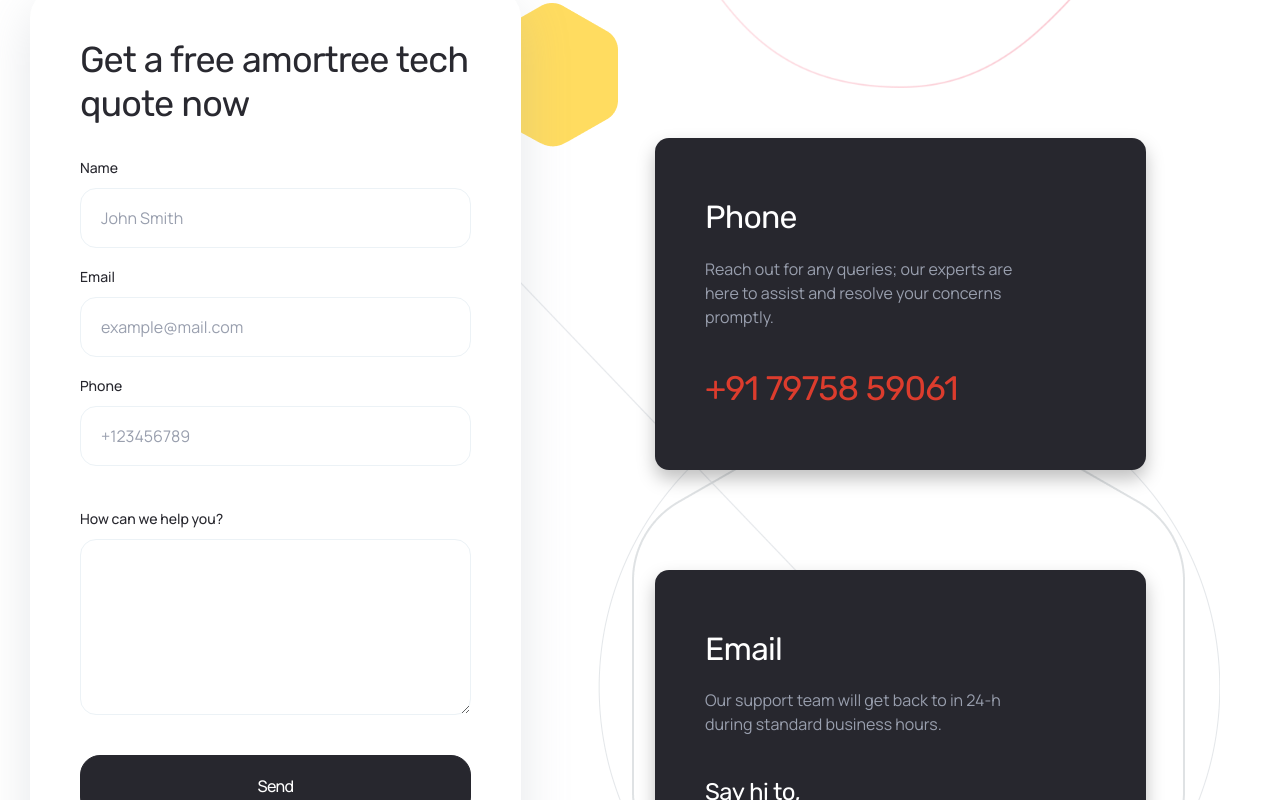
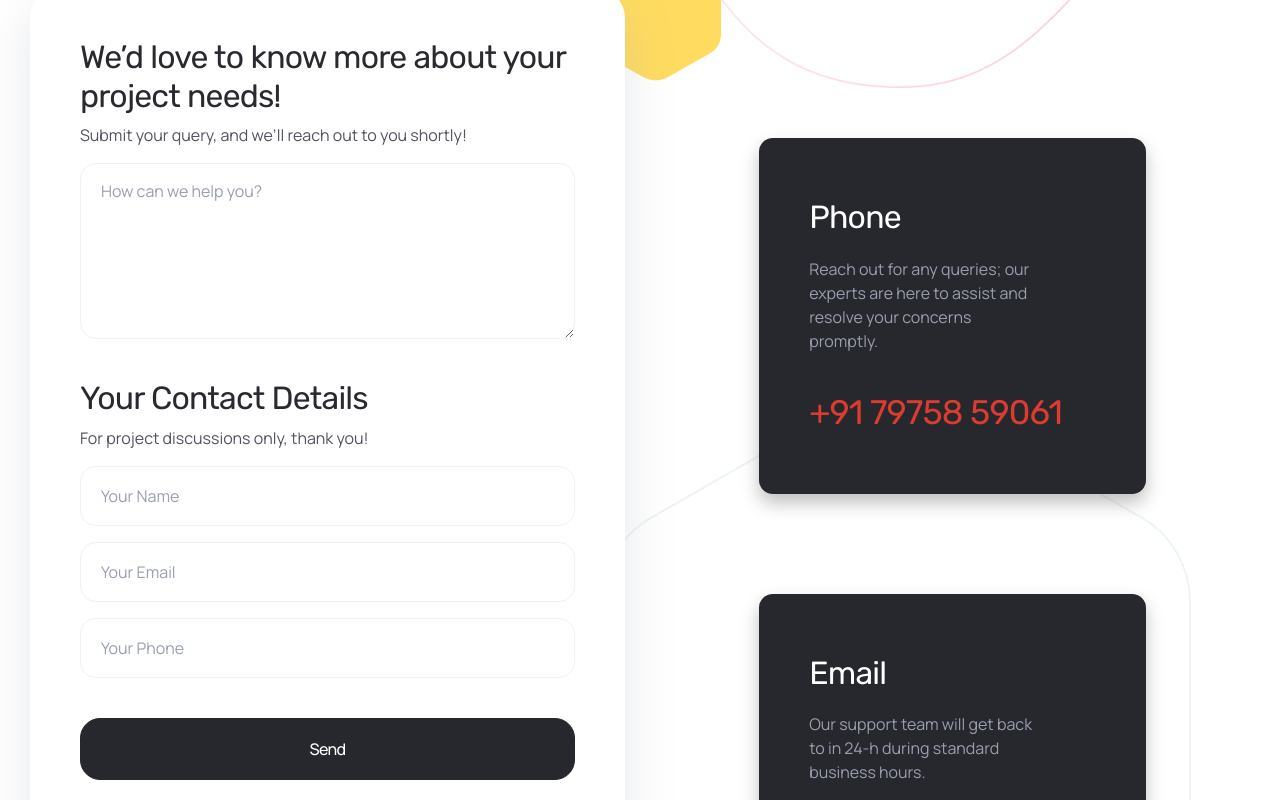
Before and after one commit to att-business-apps/att-landingpage, a Vue app in the folder att-website/: page /whereToFind in a window 1280 px wide. Shown: the part 840-1640 px from the top of the page. Built offline with nearby package versions, Linux system fonts and the light colour scheme.

Commit message:
Contact form redesigned

```diff
--- a/att-website/src/assets/sass/elements/_sectionHeading.scss
+++ b/att-website/src/assets/sass/elements/_sectionHeading.scss
@@ -491,8 +491,8 @@
         position: absolute;
         z-index: -1;
         &.shape-1 {
-            top: 115px;
-            left: 38%;
+            top: 4%;
+            left: 46%;
         }
         &.shape-2 {
             left: 60px;
--- a/att-website/src/views/ContactView.vue
+++ b/att-website/src/views/ContactView.vue
@@ -71,7 +71,7 @@ function getTemplate(target){
         <div class="container">
             <div class="breadcrumb">
                 <div class="section-heading heading-left">
-                    <h1 class="title h2 mb-0">Need Assistance? Let’s Connect!</h1>
+                    <h1 class="title h2 mb-0">Let’s craft something extraordinary together!</h1>
                     <p>We’re here to help with all your branding, design and development needs.</p>
                 </div>
                 <ul class="list-unstyled">
@@ -100,44 +100,52 @@ function getTemplate(target){
     <div class="section section-padding">
         <div class="container">
             <div class="row">
-                <div class="col-xl-5 col-lg-6">
+                <div class="col-lg-6">
                     <div class="contact-form-box shadow-box mb--30">
-                        <h3 class="title">Get a free amortree tech quote now</h3>
                         <form class="amor-contact-form">
+                            <h4 class="mb-2">We’d love to know more about your project needs!</h4>
+                            <p class="mb-3">Submit your query, and we’ll reach out to you shortly!</p>
+                            <div class="form-group mb--40">
+                                <!-- <label>How can we help you?</label> -->
+                                <textarea name="contact-message" id="message" class="form-control textarea"
+                                    v-model="message" cols="30" rows="6" placeholder="How can we help you?"
+                                    required></textarea>
+                            </div>
+
+
+                            <h4 class="mt-3 mb-2">Your Contact Details</h4>
+                            <p class="mb-3">For project discussions only, thank you!</p>
                             <div class="form-group">
-                            <label>Name</label>
-                            <input type="text" v-model="from_name" class="form-control" name="contact-name"
-                                placeholder="John Smith" required="" />
+                                <!-- <label>Name</label> -->
+                                <input type="text" v-model="from_name" class="form-control" name="contact-name"
+                                    placeholder="Your Name" required="" />
                             </div>
                             <div class="form-group">
-                            <label>Email</label>
-                            <input type="email" v-model="email" class="form-control" name="contact-email"
-                                placeholder="example@mail.com" required />
+                                <!-- <label>Email</label> -->
+                                <input type="email" v-model="email" class="form-control" name="contact-email"
+                                    placeholder="Your Email" required />
                             </div>
                             <div class="form-group mb--40">
-                            <label>Phone</label>
-                            <input type="tel" class="form-control" v-model="phoneNumber" name="contact-phone"
-                                placeholder="+123456789" required />
-                            </div>
-                            <div class="form-group mb--40">
-                            <label>How can we help you?</label>
-                            <textarea name="contact-message" id="message" class="form-control textarea" v-model="message"
-                                cols="30" rows="6" required></textarea>
+                                <!-- <label>Phone</label> -->
+                                <input type="tel" class="form-control" v-model="phoneNumber" name="contact-phone"
+                                    placeholder="Your Phone" required />
                             </div>
                             <div class="form-group">
-                            <button @click="sendMail" type="button" class="amor-btn btn-fill-primary btn-fluid btn-primary"
-                                name="submit-btn" :disabled="disableBtn">
-                                Send
-                            </button>
+                                <button @click="sendMail" type="button"
+                                    class="amor-btn btn-fill-primary btn-fluid btn-primary" name="submit-btn"
+                                    :disabled="disableBtn">
+                                    Send
+                                </button>
                             </div>
                             <div class="form-group"></div>
                         </form>
                     </div>
                 </div>
-                <div class="col-xl-5 col-lg-6 offset-xl-1">
+                <div class="col-xl-4 col-lg-6 offset-xl-1">
                     <div class="contact-info mb--100 mb_md--30 mt_md--0 mt--150">
                         <h4 class="title">Phone</h4>
-                        <p>Reach out for any queries; our experts are here to assist and resolve your concerns promptly.</p>
+                        <p>Reach out for any queries; our experts are here to assist and resolve your concerns promptly.
+                        </p>
                         <h4 class="phone-number"><a href="tel:+917975859061">+91 79758 59061</a></h4>
                     </div>
 
@@ -153,7 +161,13 @@ function getTemplate(target){
         <ul class="list-unstyled shape-group-12">
             <li class="shape shape-1"><img src="../assets/img/bubble-2.png" alt="Bubble"></li>
             <li class="shape shape-2"><img src="../assets/img/bubble-1.png" alt="Bubble"></li>
-            <li class="shape shape-3"><img src="../assets/img/circle-3.png" alt="Circle"></li>
+            <li class="shape shape-3"><img src="../assets/img/circle-1.png" alt="Circle"></li>
+            <li class="shape shape-3"><img src="../assets/img/circle-1.png" alt="Circle"></li>
+            <li class="shape shape-3"><img src="../assets/img/circle-1.png" alt="Circle"></li>
+            <li class="shape shape-3"><img src="../assets/img/circle-1.png" alt="Circle"></li>
+            <li class="shape shape-3"><img src="../assets/img/circle-1.png" alt="Circle"></li>
+            <li class="shape shape-3"><img src="../assets/img/circle-1.png" alt="Circle"></li>
+            <li class="shape shape-3"><img src="../assets/img/circle-1.png" alt="Circle"></li>
         </ul>
     </div>
 </template>
```
Also changed, not shown: att-website/src/assets/css/style.css.
